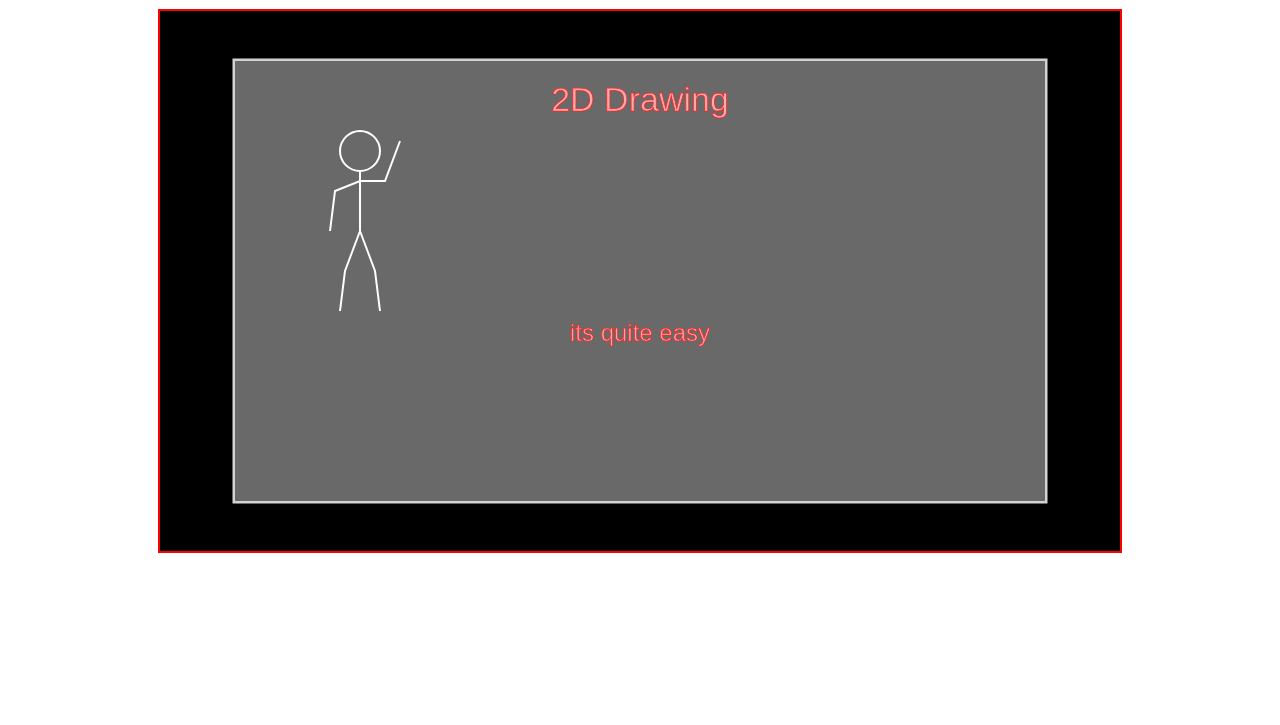
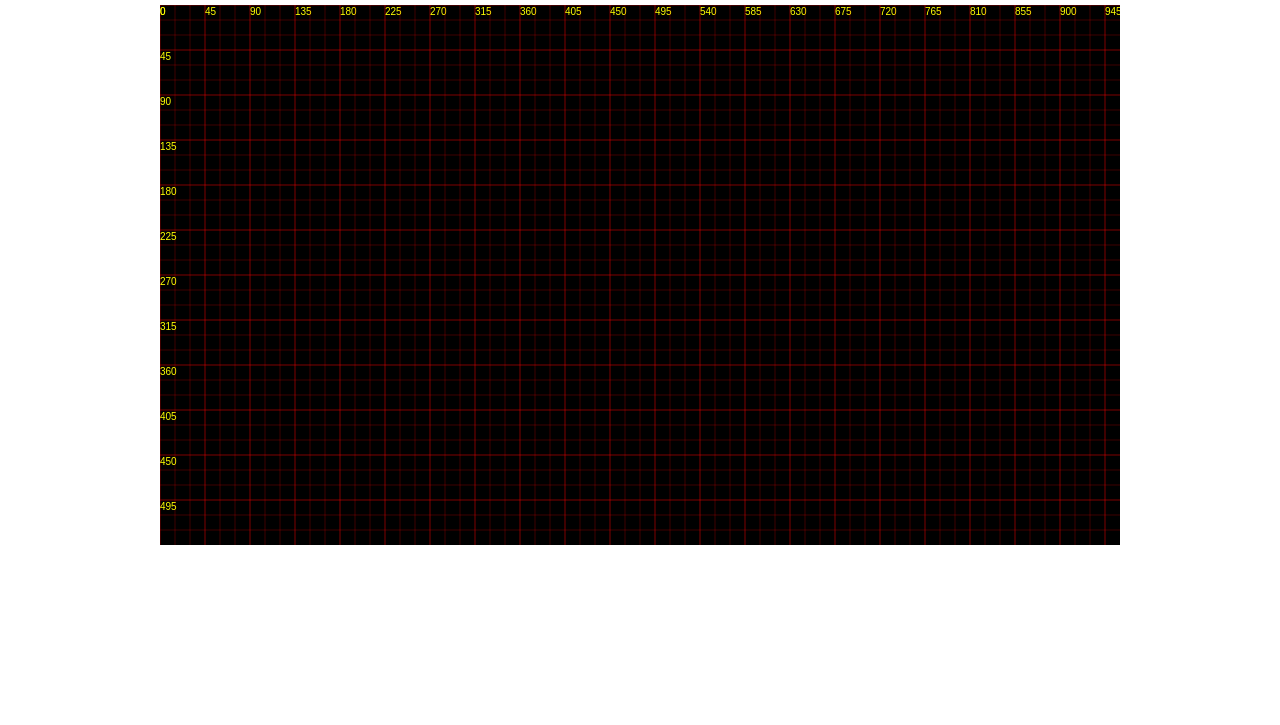
Before and after one commit to Ambial/Asteroids-Clone, a plain HTML site: page index.html in a window 1280 px wide. Shown: the part 75-800 px from the top of the page. Drawn offline with Linux system fonts and the light colour scheme.

Commit message:
Chapter-2-4

```diff
--- a/index.html
+++ b/index.html
@@ -7,7 +7,7 @@
     <title>Asteroidz</title>
     <meta name='viewport' content='width=device-width, initial-scale=1'>
     <link rel='stylesheet' type='text/css' media='screen' href='main.css'>
-    <script defer src='main.js'></script>
+    <script type="module" src='script/main.js'></script>
 </head>
 
 <body>
--- a/main.css
+++ b/main.css
@@ -1,14 +1,8 @@
-#asteroidz-canvas {
-    border: 2px solid red;
-    background-color: black;
+body {
+    text-align: center;
+    font-family: sans-serif;
 }
 
-h1 {
-    color: royalblue;
-    border: 2px solid red;
+canvas {
+background-color: black;
 }
-
-body {
-    font-family: Arial, Helvetica, sans-serif;
-    text-align: center;
-}
--- a/main.js
+++ /dev/null
@@ -1,43 +0,0 @@
-
-let canvas = document.getElementById("asteroidz-canvas");
-const context = canvas.getContext("2d");
-
-context.strokeStyle = 'lightgrey';
-context.lineWidth = 5;
-context.rect(75, 50, canvas.width - 150, canvas.height - 100);
-context.fillStyle = 'dimgrey'
-
-context.stroke();
-context.fill();
-
-context.font = '34px Arial';
-context.strokeStyle = "#FF2222";
-context.fillStyle = '#FFAAAA'
-context.lineWidth = 0.75;
-context.textAlign = "center";
-let message = "2D Drawing";
-context.fillText(message, canvas.width / 2, 100);
-context.strokeText(message, canvas.width / 2, 100);
-
-let msg2 = "its quite easy";
-context.font = "24px Arial";
-context.fillText(msg2, canvas.width / 2, 330);
-context.strokeText(msg2, canvas.width / 2, 330);
-
-context.strokeStyle = '#FFFFFF';
-context.lineWidth = 2;
-context.beginPath();
-context.arc(200, 140, 20, 0, Math.PI * 2);
-context.moveTo(200, 160);
-context.lineTo(200, 220);
-context.moveTo(180, 300);
-context.lineTo(185, 260);
-context.lineTo(200, 220);
-context.lineTo(215, 260);
-context.lineTo(220, 300);
-context.moveTo(240, 130);
-context.lineTo(225, 170);
-context.lineTo(200, 170);
-context.lineTo(175, 180);
-context.lineTo(170, 220);
-context.stroke();
--- /dev/null
+++ b/script/drawing.js
@@ -0,0 +1,24 @@
+export function drawGrid(context, minor = 10, major, stroke = "#00FF00", fill = "#009900") {
+    major = major || minor * 5;
+    context.save();
+    context.strokeStyle = stroke;
+    context.fillStyle = fill;
+    let width = context.canvas.width, height = context.canvas.height
+    for (let x = 0; x < width; x += minor) {
+        context.beginPath();
+        context.moveTo(x, 0);
+        context.lineTo(x, height);
+        context.lineWidth = (x % major == 0) ? 0.5 : 0.25;
+        context.stroke();
+        if (x % major == 0) { context.fillText(x, x, 10); }
+    }
+    for (let y = 0; y < height; y += minor) {
+        context.beginPath();
+        context.moveTo(0, y);
+        context.lineTo(width, y);
+        context.lineWidth = (y % major == 0) ? 0.5 : 0.25;
+        context.stroke();
+        if (y % major == 0) { context.fillText(y, 0, y + 10); }
+    }
+    context.restore();
+}
--- /dev/null
+++ b/script/main.js
@@ -0,0 +1,6 @@
+import { drawGrid } from './drawing.js'
+
+let canvas = document.getElementById("asteroidz-canvas");
+const context = canvas.getContext("2d");
+
+drawGrid(context, 15, 45, 'red', 'yellow');
```
